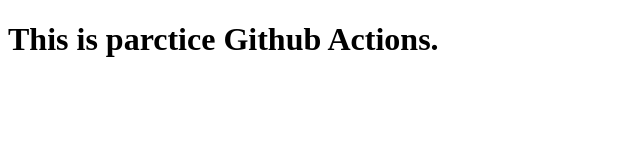
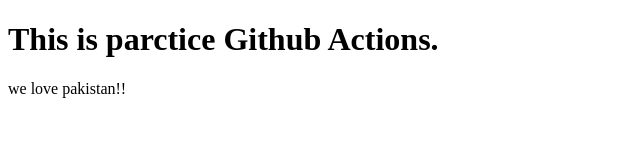
Before and after one commit to Mr-Usman/github-actions, a plain HTML site: page index.html in a window 1280 px wide. Shown: the whole page, without its empty margins (0-640 px from the left). Drawn offline with Linux system fonts and the light colour scheme.

Commit message:
Update index.html
add new line

```diff
--- a/index.html
+++ b/index.html
@@ -2,5 +2,6 @@
 <html>
 <body>
    <h1>This is parctice Github Actions.</h1>
+   <p>we love pakistan!!</p>
 </body>
 </html>
```
